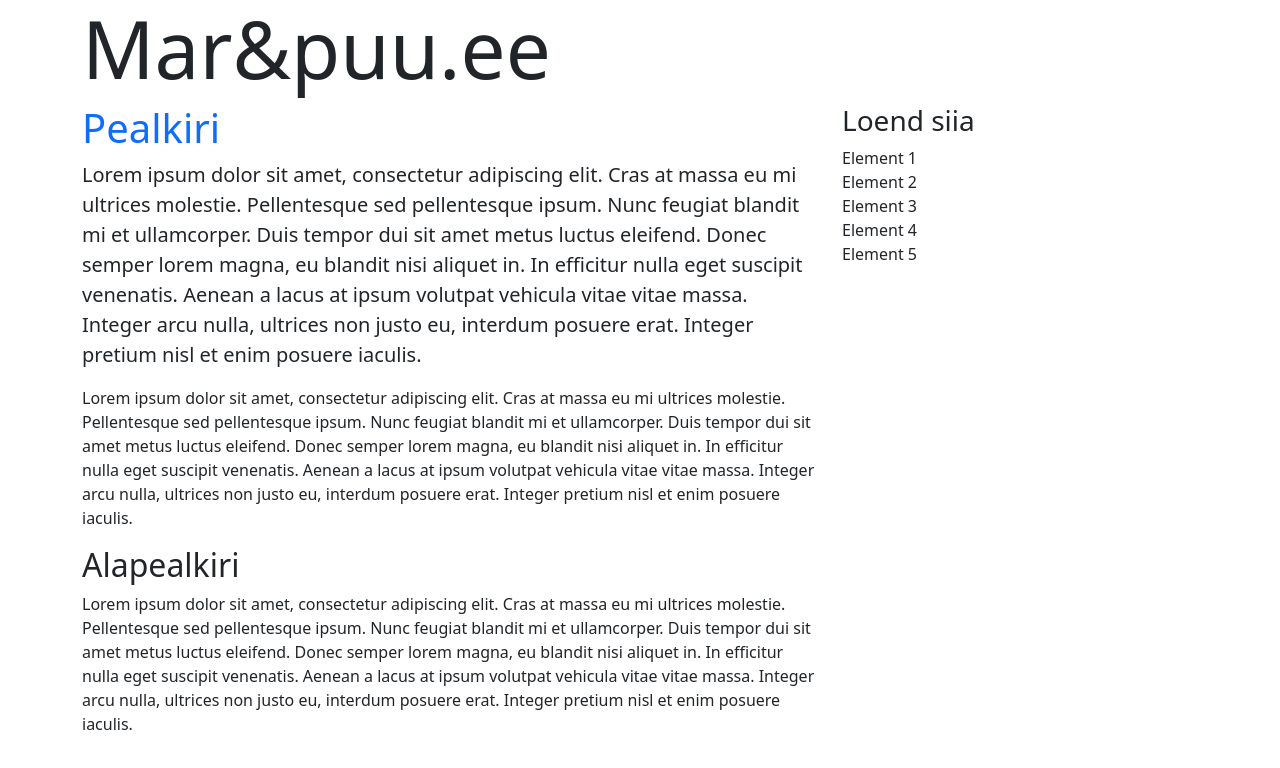
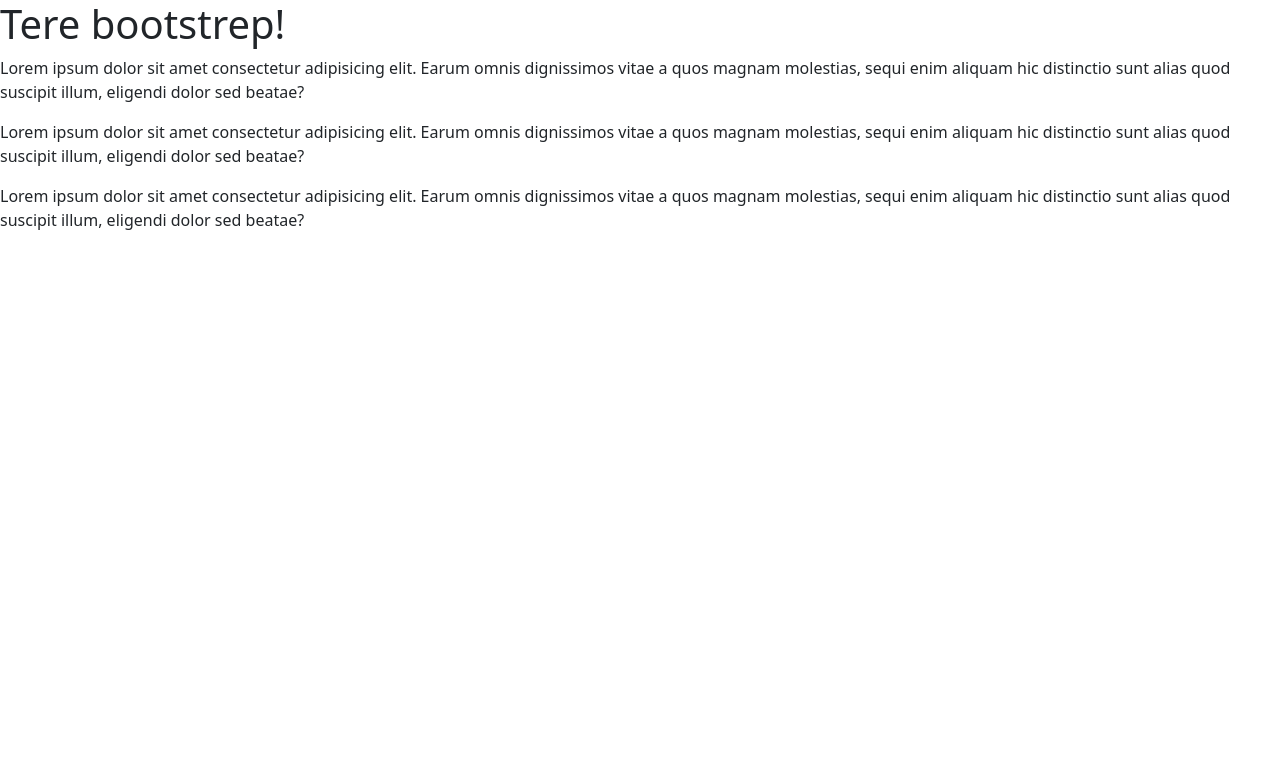
Before and after one commit to jaaaaar/bootstrap, a plain HTML site: page h01.html in a window 1280 px wide. Drawn offline with nearby package versions, Linux system fonts and the light colour scheme.

Commit message:
Lebronjames

```diff
--- a/h01.html
+++ b/h01.html
@@ -1,55 +1,16 @@
-<!-- Loo samasugune leht
-
-sisu klass “container” sees
-kõige esimene rida on sinu Perenimi.com ning kannab klassi “display-1“
-teine rida on kaks veergu 8+4 ning murdepunkt on “small“
-Lisa pealkirjad h1 ja h2. Esimene pealkiri on sinine
-lisa lõigud ja esimene lõik kannab klassi “lead“
-lisa väiksemasse veergu täpploend ning eemalda täpid
- -->
-
- <!DOCTYPE html>
- <html lang="ee">
+<!doctype html>
+<html lang="et">
   <head>
     <meta charset="utf-8">
     <meta name="viewport" content="width=device-width, initial-scale=1">
-     <title>Bootstrap Harjutus</title>
+    <title>Bootstrap h01</title>
     <link href="https://cdn.jsdelivr.net/npm/bootstrap@5.3.3/dist/css/bootstrap.min.css" rel="stylesheet" integrity="sha384-QWTKZyjpPEjISv5WaRU9OFeRpok6YctnYmDr5pNlyT2bRjXh0JMhjY6hW+ALEwIH" crossorigin="anonymous">
   </head>
   <body>
-
- <div class="container">
-     <h1 class="display-1">Mar&puu.ee</h1>
-     <div class="row">
-         <div class="col-sm-8">
-             <h1 class="text-primary">Pealkiri</h1>
-             <p class="lead">Lorem ipsum dolor sit amet, consectetur adipiscing elit. Cras at massa eu mi ultrices molestie. Pellentesque sed pellentesque ipsum. Nunc feugiat blandit mi et ullamcorper. Duis tempor dui sit amet metus luctus eleifend. Donec semper lorem magna, eu blandit nisi aliquet in. In efficitur nulla eget suscipit venenatis.
-                 Aenean a lacus at ipsum volutpat vehicula vitae vitae massa. Integer arcu nulla, ultrices non justo eu, interdum posuere erat. Integer pretium nisl et enim posuere iaculis.
-             </p>
-             <p>Lorem ipsum dolor sit amet, consectetur adipiscing elit. Cras at massa eu mi ultrices molestie. Pellentesque sed pellentesque ipsum. Nunc feugiat blandit mi et ullamcorper. Duis tempor dui sit amet metus luctus eleifend. Donec semper lorem magna, eu blandit nisi aliquet in. In efficitur nulla eget suscipit venenatis.
-                 Aenean a lacus at ipsum volutpat vehicula vitae vitae massa. Integer arcu nulla, ultrices non justo eu, interdum posuere erat. Integer pretium nisl et enim posuere iaculis.
-             </p>
-             <h2 class="text-dark">Alapealkiri</h2>
-             <p>Lorem ipsum dolor sit amet, consectetur adipiscing elit. Cras at massa eu mi ultrices molestie. Pellentesque sed pellentesque ipsum. Nunc feugiat blandit mi et ullamcorper. Duis tempor dui sit amet metus luctus eleifend. Donec semper lorem magna, eu blandit nisi aliquet in. In efficitur nulla eget suscipit venenatis.
-                 Aenean a lacus at ipsum volutpat vehicula vitae vitae massa. Integer arcu nulla, ultrices non justo eu, interdum posuere erat. Integer pretium nisl et enim posuere iaculis.
-             </p>
-         </div>
-
-         <div class="col-sm-4">
-             <h3 class="text-dark">Loend siia</h3>
-
-             <ul class="list-unstyled">
-                 <li>Element 1</li>
-                 <li>Element 2</li>
-                 <li>Element 3</li>
-                 <li>Element 4</li>
-                 <li>Element 5</li>
-             </ul>
-     </div>
-
- </div>
-
-
+    <h1>Tere bootstrep!</h1>
+    <p>Lorem ipsum dolor sit amet consectetur adipisicing elit. Earum omnis dignissimos vitae a quos magnam molestias, sequi enim aliquam hic distinctio sunt alias quod suscipit illum, eligendi dolor sed beatae?</p>
+    <p>Lorem ipsum dolor sit amet consectetur adipisicing elit. Earum omnis dignissimos vitae a quos magnam molestias, sequi enim aliquam hic distinctio sunt alias quod suscipit illum, eligendi dolor sed beatae?</p>
+    <p>Lorem ipsum dolor sit amet consectetur adipisicing elit. Earum omnis dignissimos vitae a quos magnam molestias, sequi enim aliquam hic distinctio sunt alias quod suscipit illum, eligendi dolor sed beatae?</p>
     <script src="https://cdn.jsdelivr.net/npm/bootstrap@5.3.3/dist/js/bootstrap.bundle.min.js" integrity="sha384-YvpcrYf0tY3lHB60NNkmXc5s9fDVZLESaAA55NDzOxhy9GkcIdslK1eN7N6jIeHz" crossorigin="anonymous"></script>
   </body>
 </html>
```
Also changed, not shown: h03.html (added, +45 -0 lines), h04.html (added). Lines whose indentation alone changed are shown as unchanged.
